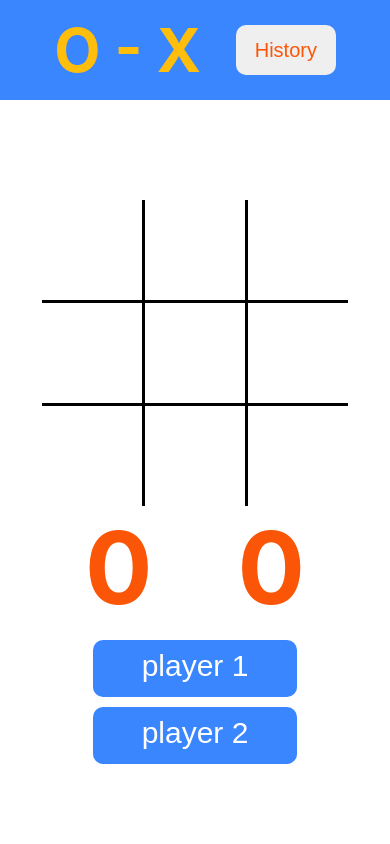
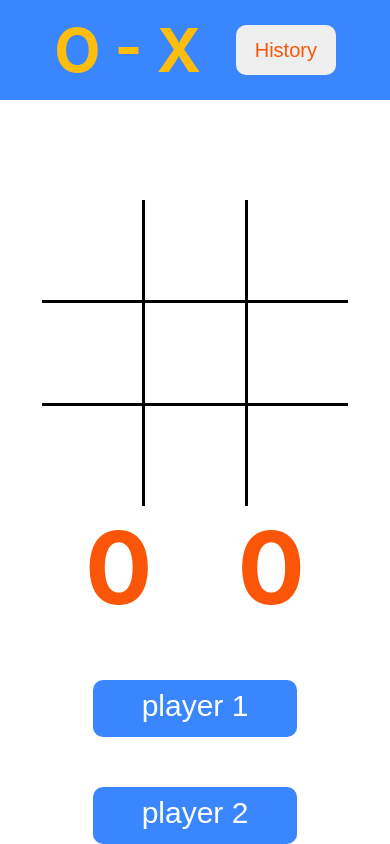
Before and after one commit to yauheniShurmei/tic-tac-toe, a React (Create React App) app: page / in a window 390 px wide. Built offline with nearby package versions, Linux system fonts and the light colour scheme.

Commit message:
fix styles

```diff
--- a/src/Player/Player.module.css
+++ b/src/Player/Player.module.css
@@ -6,11 +6,10 @@
 }
 
 .Players input {
-  margin-top: 10px;
   width: 250px;
   height: 50px;
+  margin-top: 10px;
   font-size: 30px;
-  /* border: 5px solid #3a86ff; */
   border: none;
   background-color: #3a86ff;
   color: white;
@@ -18,7 +17,6 @@
   border-radius: 10px;
   text-align: center;
   cursor: pointer;
-  /* text-shadow: -2px -2px 0px rgb(114, 113, 113); */
 }
 
 .Players input::placeholder {
@@ -61,6 +59,10 @@
   .Players input {
     width: 200px;
     height: 50px;
+    display: flex;
+    margin-top: 50px;
+    justify-content: space-evenly;
+    text-align: center;
   }
   .Players {
     flex-direction: column;
```
